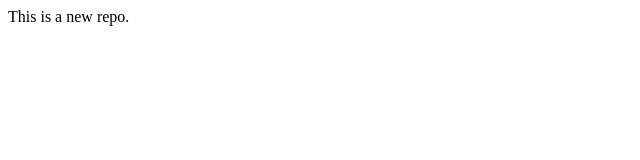
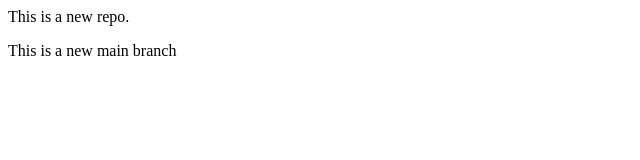
Before and after one commit to Shiekhhaseeb/localrepo, a plain HTML site: page index.html in a window 1280 px wide. Shown: the whole page, without its empty margins (0-640 px from the left). Drawn offline with Linux system fonts and the light colour scheme.

Commit message:
small change

```diff
--- a/index.html
+++ b/index.html
@@ -1 +1,2 @@
 <p>This is a new repo. </p>
+<p>This is a new main branch</p>
```
